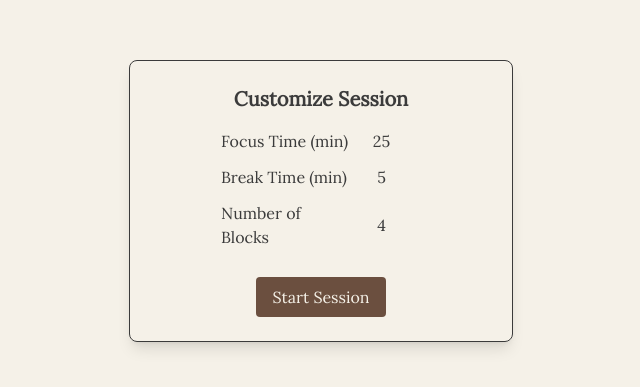
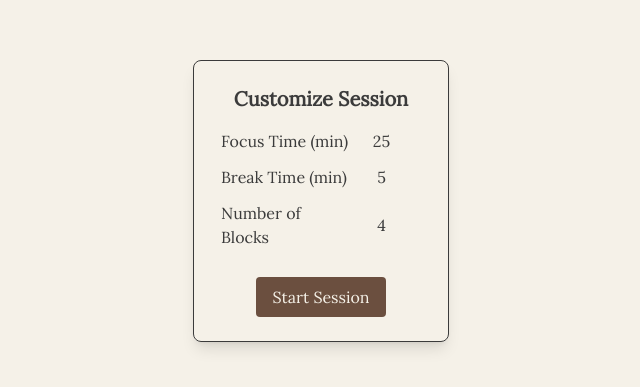
Before and after one commit to ishi-pishi/brainhaven, a React (Vite) app in the folder frontend/: page / in a window 1280 px wide. Shown: the part 199-586 px from the top of the page, without its empty margins (319-959 px from the left). Built offline with nearby package versions, Linux system fonts and the light colour scheme.

Commit message:
Adjust menu size

```diff
--- a/frontend/src/components/setSettings/SettingsMenu.tsx
+++ b/frontend/src/components/setSettings/SettingsMenu.tsx
@@ -21,7 +21,7 @@ export function SettingsMenu() {
     };
 
     return (
-        <div className="flex flex-col items-center p-6 max-w-sm w-full mx-auto border rounded-lg shadow-lg">
+        <div className="flex flex-col items-center p-6 max-w-[16rem] w-full mx-auto border rounded-lg shadow-lg">
             <h2 className="text-xl font-bold mb-4">Customize Session</h2>
 
             <NumberPicker
```
